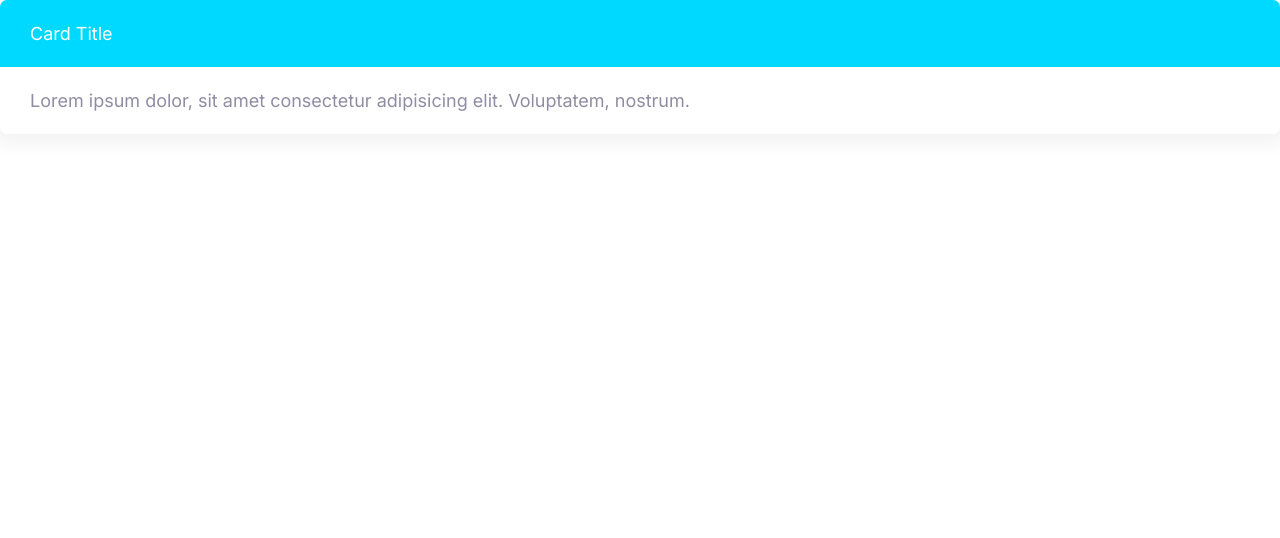
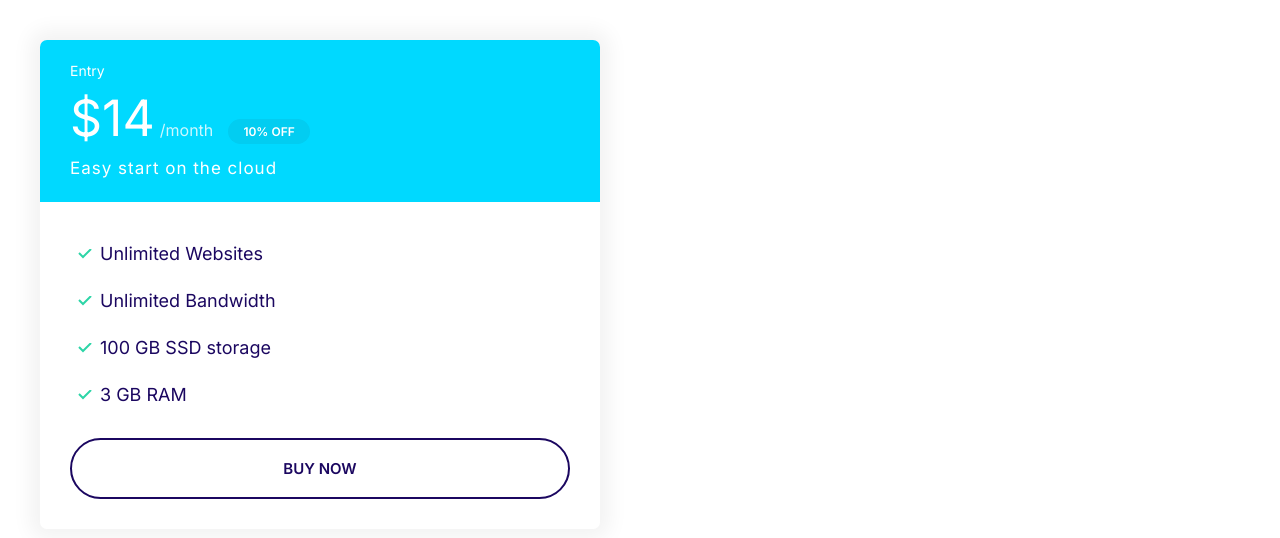
Before and after one commit to Laoluwapo/moshify-clone, a plain HTML site: page index.html in a window 1280 px wide. Drawn offline with Linux system fonts and the light colour scheme.

Commit message:
Build the plans component.

```diff
--- a/css/style.css
+++ b/css/style.css
@@ -112,6 +112,7 @@ a{
 
 .badge--small{
     font-size: 1.6rem;
+    padding: 0.5rem 1.5rem;
 }
 
 @media screen and (min-width:1024px) {
@@ -293,3 +294,53 @@ a{
     background: var(--color-secondary);
     color: #fff;
 }
+
+.card--secondary .badge--secondary {
+    background: #02cdf1;
+}
+
+/* PLANS */
+
+.plan__name {
+    color: #fff;
+    margin: 0;
+    font-weight: 500;
+    font-size: 2.4rem;
+}
+
+.plan__price {
+    font-size: 6rem;
+}
+
+.plan__billing-cycle {
+    font-size: 2.4rem;
+    font-weight: 300;
+    opacity: 0.8;
+    margin-right: 1rem;
+}
+
+.plan__description {
+    font-size: 2rem;
+    font-weight: 300;
+    letter-spacing: 1px;
+    display: block;
+}
+
+.plan .list__item {
+    margin-bottom: 2rem;
+}
+
+@media screen and (min-width:1024px){
+    .plan__name {
+        font-size: 1.4rem;
+    }
+    .plan__price {
+        font-size: 5rem;
+    }
+    .plan__billing-cycle {
+        font-size: 1.6rem;
+    }
+    .plan__description {
+        font-size: 1.7rem;
+    }
+}
--- a/index.html
+++ b/index.html
@@ -18,12 +18,25 @@
     <link rel="stylesheet" href="css/style.css" />
   </head>
   <body>
-    <div>
-      <div class="card card--secondary">
-        <header class="card__header">Card Title</header>
-        <div class="card__body">
-          Lorem ipsum dolor, sit amet consectetur adipisicing elit. Voluptatem,
-          nostrum.
+    <div style="width: 50%; padding: 4rem">
+      <div class="plan">
+        <div class="card card--secondary">
+          <header class="card__header">
+            <h3 class="plan__name">Entry</h3>
+            <span class="plan__price">$14</span>
+            <span class="plan__billing-cycle">/month</span>
+            <span class="badge badge--secondary badge--small">10% OFF</span>
+            <span class="plan__description">Easy start on the cloud</span>
+          </header>
+          <div class="card__body">
+            <ul class="list list--tick">
+              <li class="list__item">Unlimited Websites</li>
+              <li class="list__item">Unlimited Bandwidth</li>
+              <li class="list__item">100 GB SSD storage</li>
+              <li class="list__item">3 GB RAM</li>
+            </ul>
+            <button class="btn btn--outline btn--block">Buy Now</button>
+          </div>
         </div>
       </div>
     </div>
```
Also changed, not shown: components/plans.html (added, +22 -0 lines).
